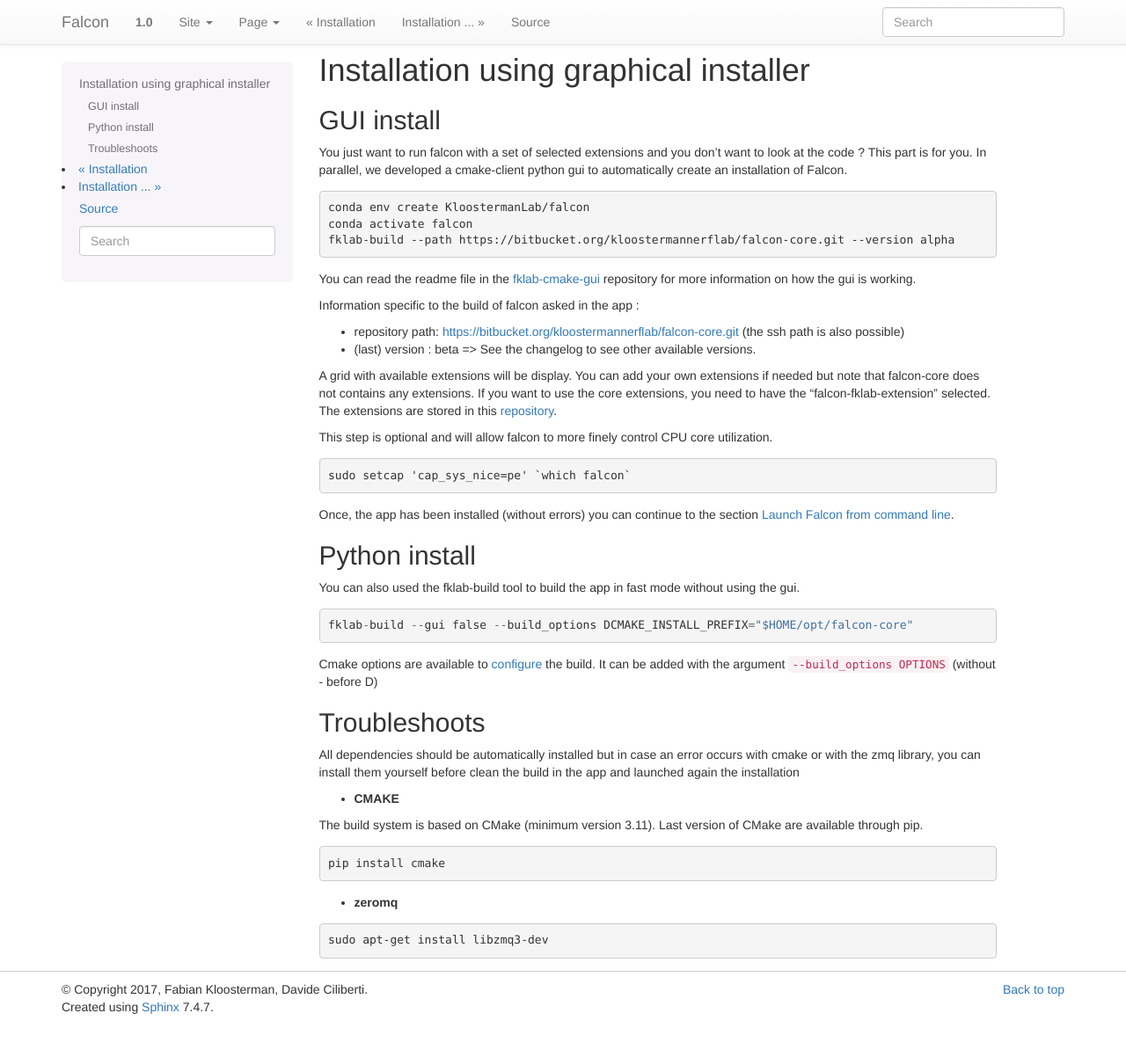
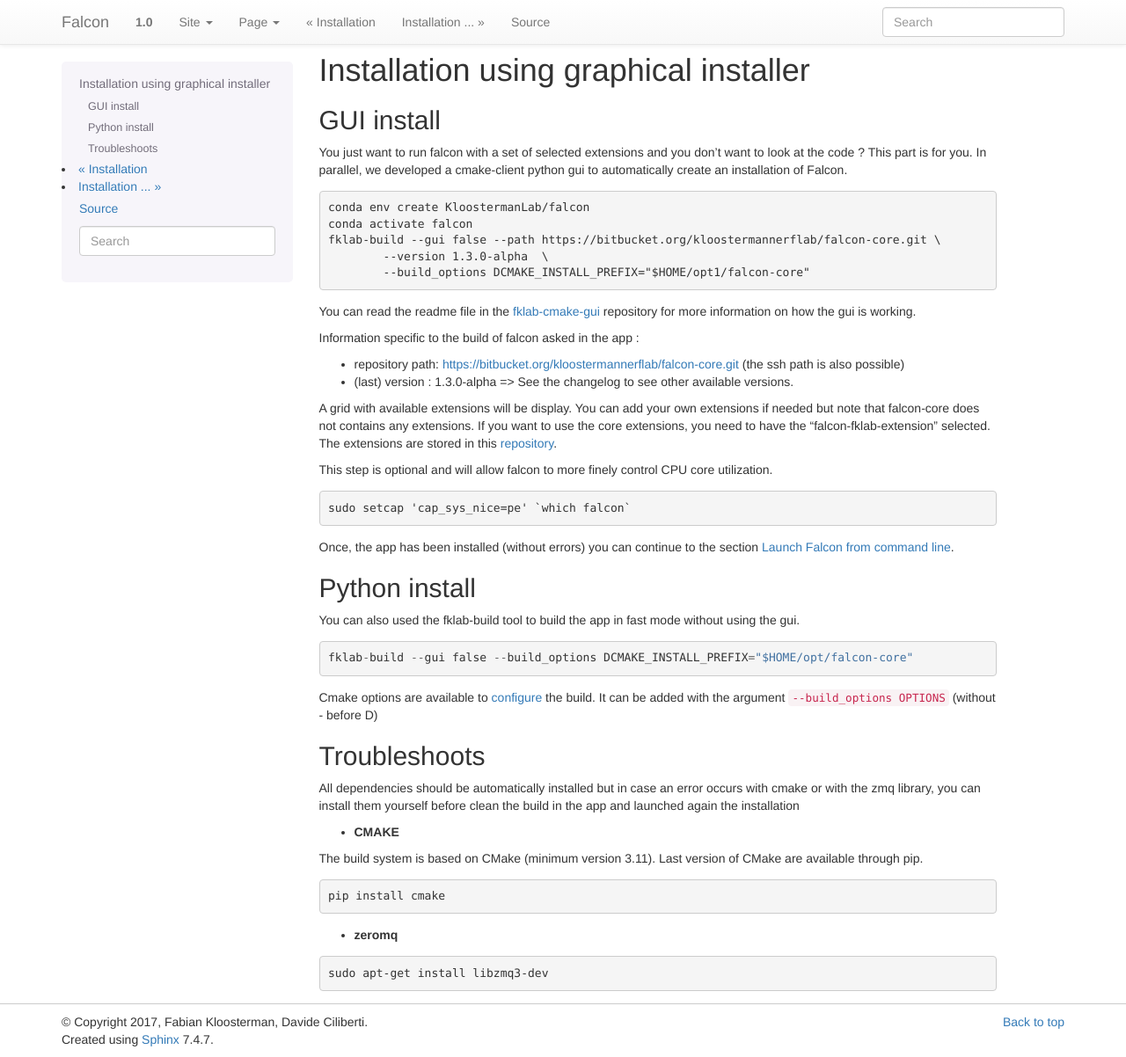
Before and after one commit to benfgit/falcon-core-linux, a Sphinx documentation site: the page built from docs/manual/binary_installation.rst, in a window 1280 px wide and 1202 px high. Shown: the whole window at 88% size. Built offline with Sphinx 7.4.7, drawn with Linux system fonts in a browser that asks for light colours.

Commit message:
update documentation

```diff
--- a/docs/manual/binary_installation.rst
+++ b/docs/manual/binary_installation.rst
@@ -12,7 +12,9 @@ In parallel, we developed a cmake-client python gui to automatically create an i
 
     conda env create KloostermanLab/falcon
     conda activate falcon
-    fklab-build --path https://bitbucket.org/kloostermannerflab/falcon-core.git --version alpha
+    fklab-build --gui false --path https://bitbucket.org/kloostermannerflab/falcon-core.git \
+            --version 1.3.0-alpha  \
+            --build_options DCMAKE_INSTALL_PREFIX="$HOME/opt1/falcon-core"
 
 You can read the readme file in the `fklab-cmake-gui <https://bitbucket.org/kloostermannerflab/fklab-cmake-gui>`_
 repository for more information on how the gui is working.
@@ -20,7 +22,7 @@ repository for more information on how the gui is working.
 Information specific to the build of falcon asked in the app :
 
 - repository path: https://bitbucket.org/kloostermannerflab/falcon-core.git (the ssh path is also possible)
-- (last) version : beta   => See the changelog to see other available versions.
+- (last) version : 1.3.0-alpha   => See the changelog to see other available versions.
 
 A grid with available extensions will be display. You can add your own extensions if needed but note that falcon-core does
 not contains any extensions.
```
